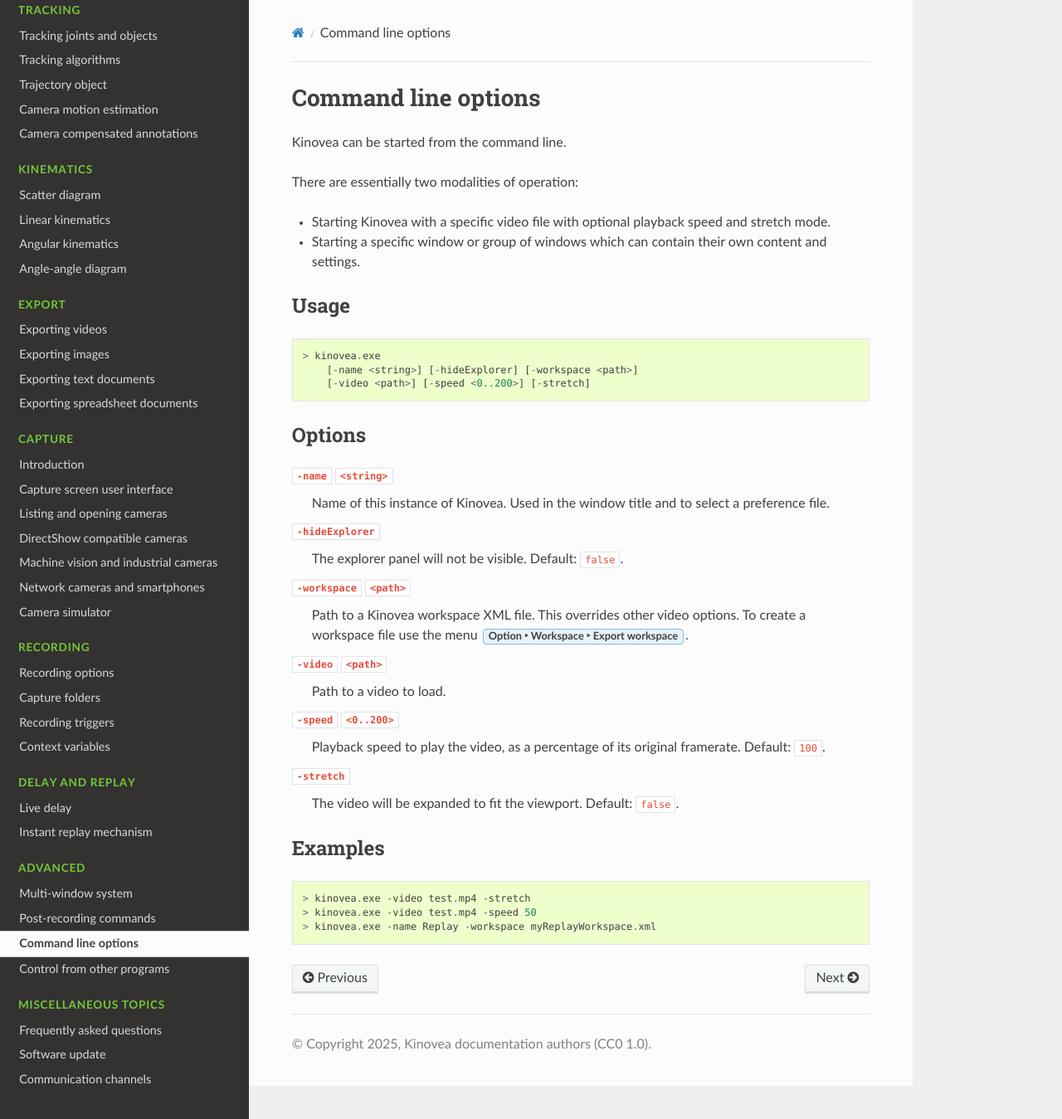
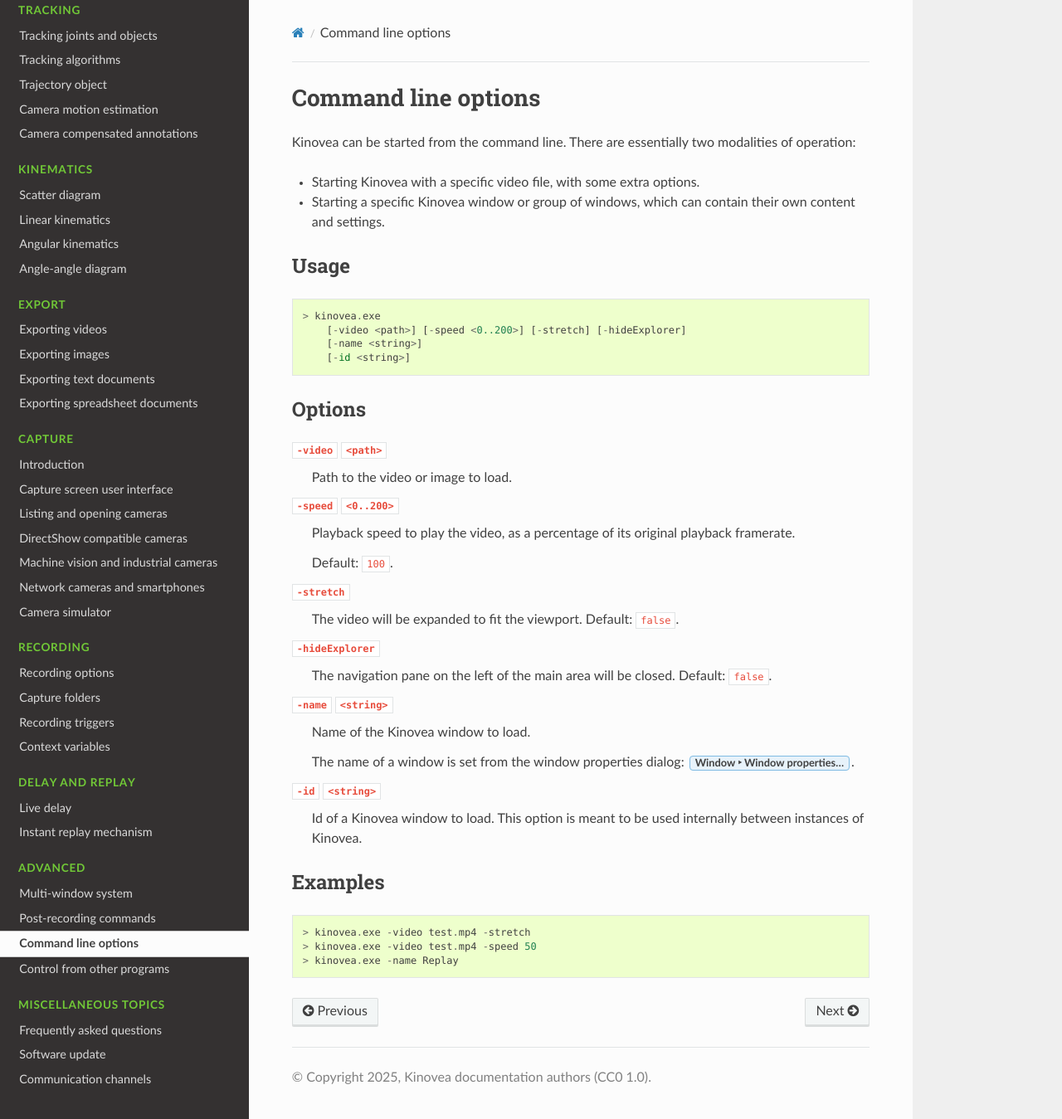
Before and after one commit to Kinovea/kinovea-docs, a Sphinx documentation site: the page built from source/advanced/command_line.rst, in a window 1280 px wide and 1349 px high. Shown: the whole window at 83% size. Built offline with Sphinx 7.4.7 and the Read the Docs theme 3.1.0, drawn with Linux system fonts in a browser that asks for light colours; pages that are not in the unit, such as notebooks, are missing from menus.

Commit message:
wip advanced topic.

```diff
--- a/source/advanced/command_line.rst
+++ b/source/advanced/command_line.rst
@@ -2,13 +2,10 @@
 Command line options
 ====================
 
-Kinovea can be started from the command line.
+Kinovea can be started from the command line. There are essentially two modalities of operation:
 
-There are essentially two modalities of operation:
-
-- Starting Kinovea with a specific video file with optional playback speed and stretch mode.
-- Starting a specific window or group of windows which can contain their own content and settings.
-
+* Starting Kinovea with a specific video file, with some extra options.
+* Starting a specific Kinovea window or group of windows, which can contain their own content and settings.
 
 Usage
 -----
@@ -16,26 +13,35 @@ Usage
 .. code-block::
 
     > kinovea.exe
-        [-name <string>] [-hideExplorer] [-workspace <path>]
-        [-video <path>] [-speed <0..200>] [-stretch]
+        [-video <path>] [-speed <0..200>] [-stretch] [-hideExplorer]
+        [-name <string>]
+        [-id <string>]
 
 
 Options
 -------
 
-``-name`` ``<string>``
-    Name of this instance of Kinovea. Used in the window title and to select a preference file.
-``-hideExplorer``
-    The explorer panel will not be visible. Default: ``false``.
-``-workspace`` ``<path>``
-    Path to a Kinovea workspace XML file. This overrides other video options.
-    To create a workspace file use the menu :menuselection:`Option --> Workspace --> Export workspace`.
 ``-video`` ``<path>``
-    Path to a video to load.
+    Path to the video or image to load.
+
 ``-speed`` ``<0..200>``
-    Playback speed to play the video, as a percentage of its original framerate. Default: ``100``.
+    Playback speed to play the video, as a percentage of its original playback framerate.
+
+    Default: ``100``.
+
 ``-stretch``
     The video will be expanded to fit the viewport. Default: ``false``.
+
+``-hideExplorer``
+    The navigation pane on the left of the main area will be closed. Default: ``false``.
+
+``-name`` ``<string>``
+    Name of the Kinovea window to load.
+
+    The name of a window is set from the window properties dialog: :menuselection:`Window --> Window properties…`.
+
+``-id`` ``<string>``
+    Id of a Kinovea window to load. This option is meant to be used internally between instances of Kinovea.
 
 Examples
 --------
@@ -44,4 +50,4 @@ Examples
 
     > kinovea.exe -video test.mp4 -stretch
     > kinovea.exe -video test.mp4 -speed 50
-    > kinovea.exe -name Replay -workspace myReplayWorkspace.xml
+    > kinovea.exe -name Replay
```
Also changed, not shown: source/advanced/multi_tasking.rst (+96 -16 lines), source/advanced/post_recording_command.rst (+29 -1 lines), source/advanced/remote_control.rst (+5 -5 lines), source/userinterface/preferences/capture.rst (+0 -14 lines), source/images/advanced/prc-insert-variable.png (added), source/images/advanced/prc2.png (added), source/images/advanced/window-delete.png (added), source/images/advanced/window-props.png (added), source/images/advanced/window-reopen2.png (added), source/images/advanced/window-title.png (added), source/images/ui/instancename2.png (deleted), source/images/ui/instancenamecustom.png (deleted).
